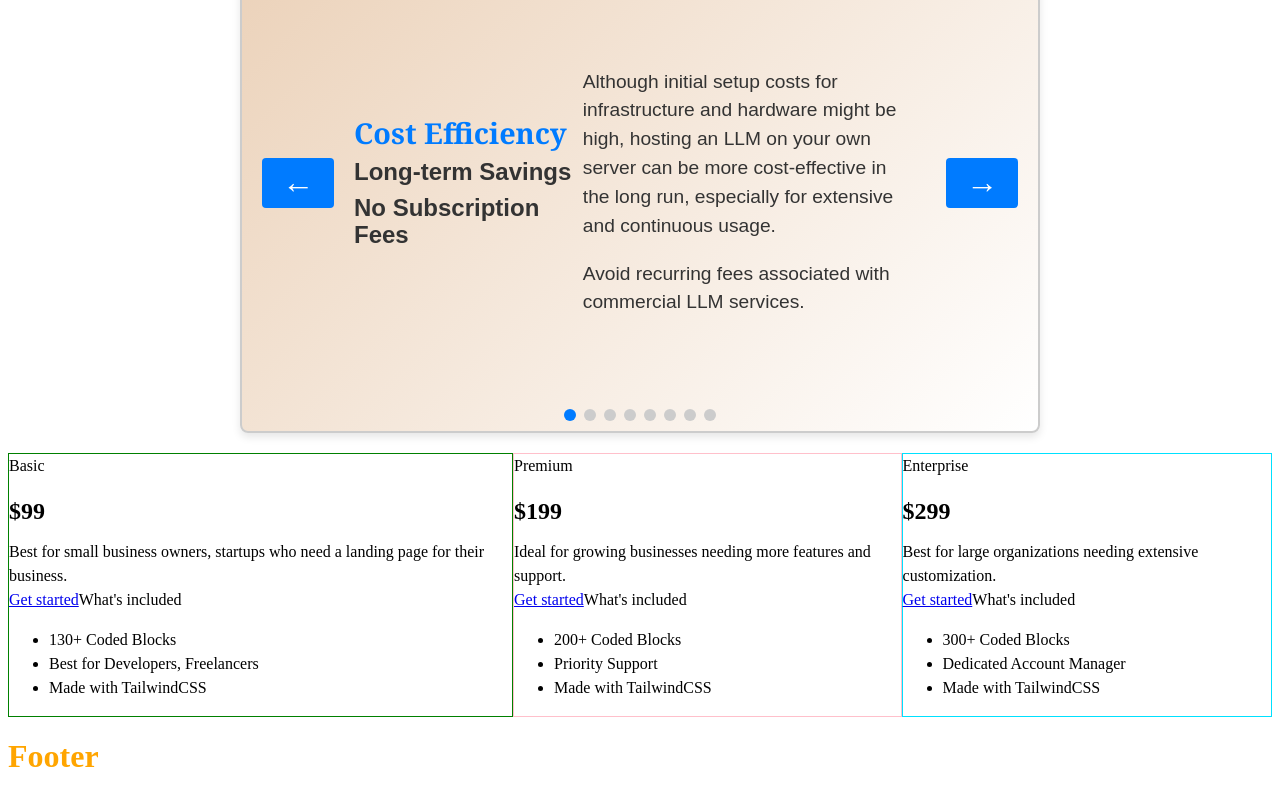
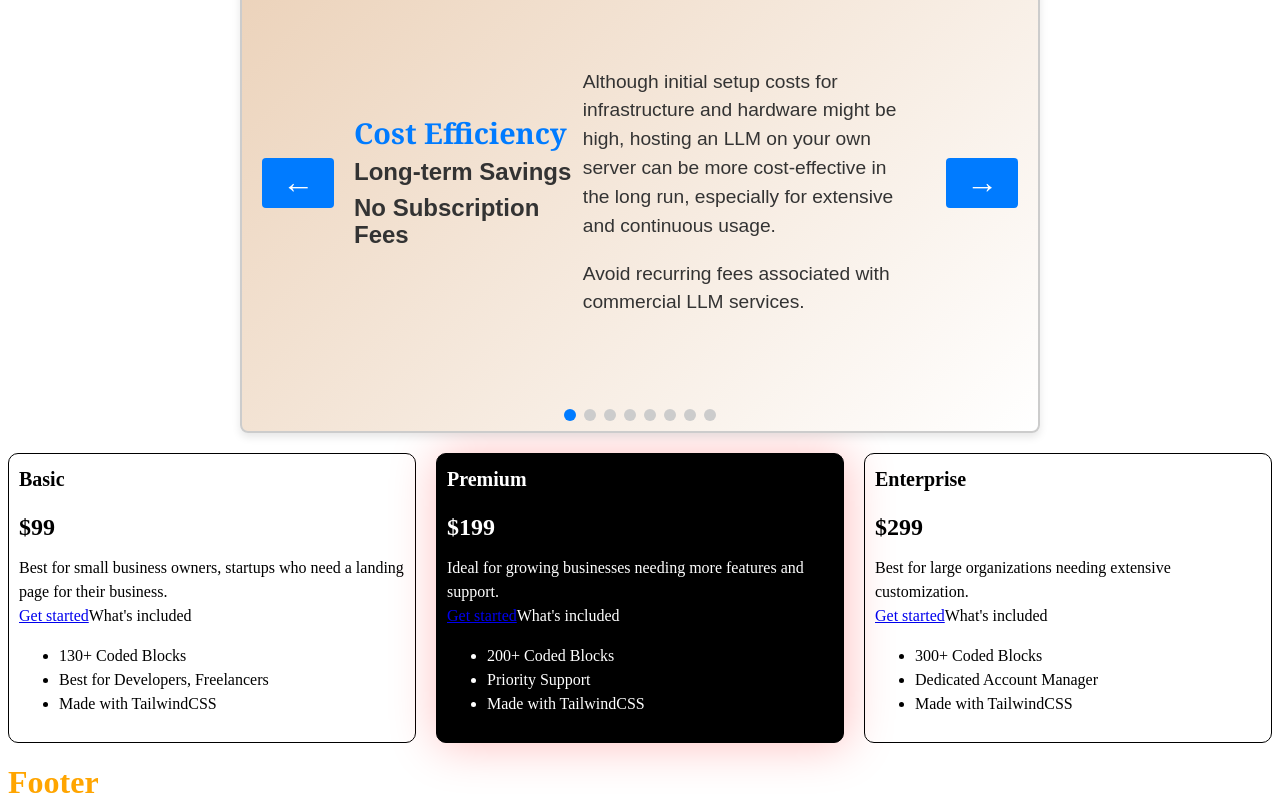
Before and after one commit to BuraYu/LLM-landing-page, a React (Create React App) app: page / in a window 1280 px wide. Shown: the part 971-1771 px from the top of the page. Before the commit the page ends 1745 px from the top, so only its background shows below. Built offline with nearby package versions, Linux system fonts and the light colour scheme.

Commit message:
add basic css to pricing component

```diff
--- a/src/Components/Pricing.css
+++ b/src/Components/Pricing.css
@@ -2,15 +2,25 @@
   display: flex;
   width: 100%;
   justify-content: space-evenly;
+  gap: 20px;
 }
 
-.pricing--basic {
-  border: 1px solid green;
+.pricing--box {
+  border: 1px solid black;
+  border-radius: 10px;
+  padding: 10px;
+  width: 33.3%;
 }
 
 .pricing--premium {
-  border: 1px solid pink;
+  background-color: black;
+  color: white;
+  box-shadow: 2px 1px 47px 1px rgba(255, 0, 0, 0.25);
+  -webkit-box-shadow: 2px 1px 47px 1px rgba(255, 0, 0, 0.25);
+  -moz-box-shadow: 2px 1px 47px 1px rgba(255, 0, 0, 0.25);
 }
-.pricing--enterprise {
-  border: 1px solid rgb(0, 225, 255);
+
+.pricing--package-name {
+  font-size: 20px;
+  font-weight: 800;
 }
```
